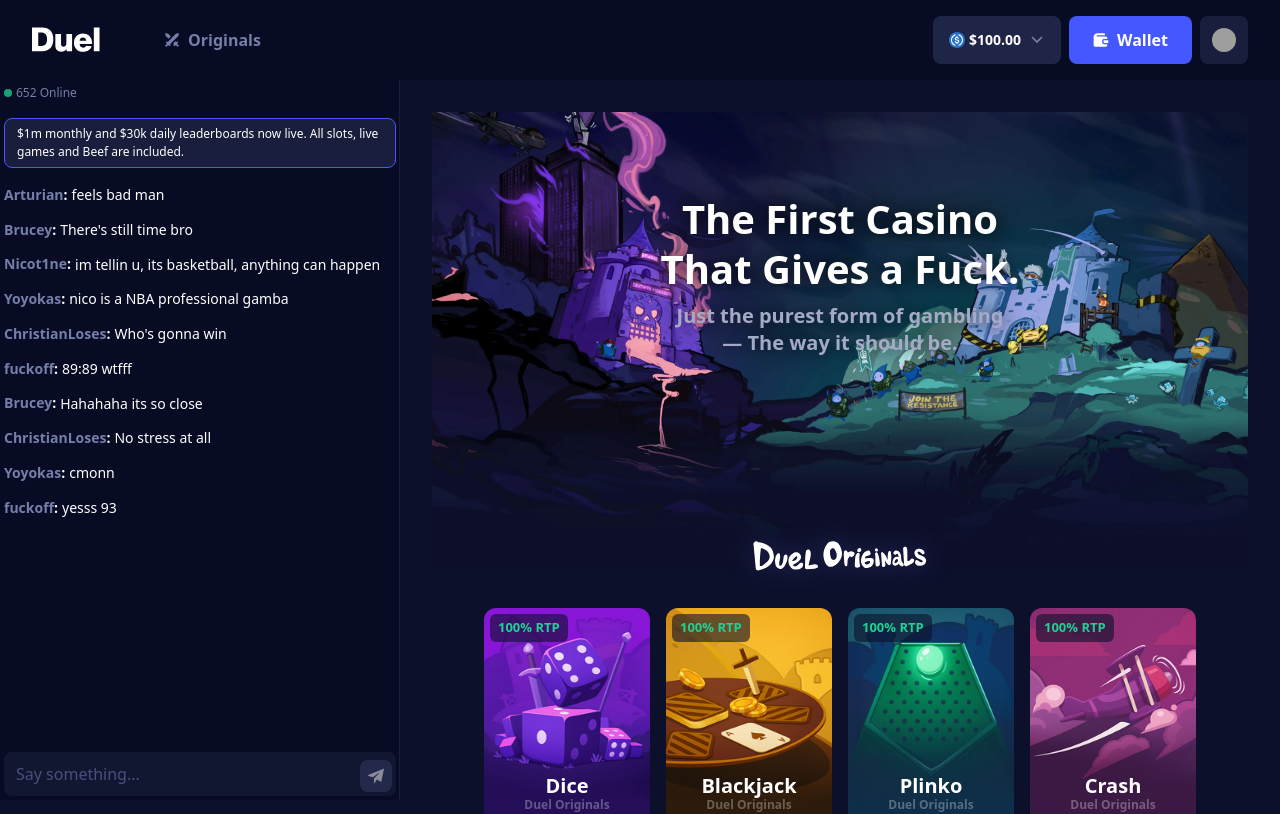
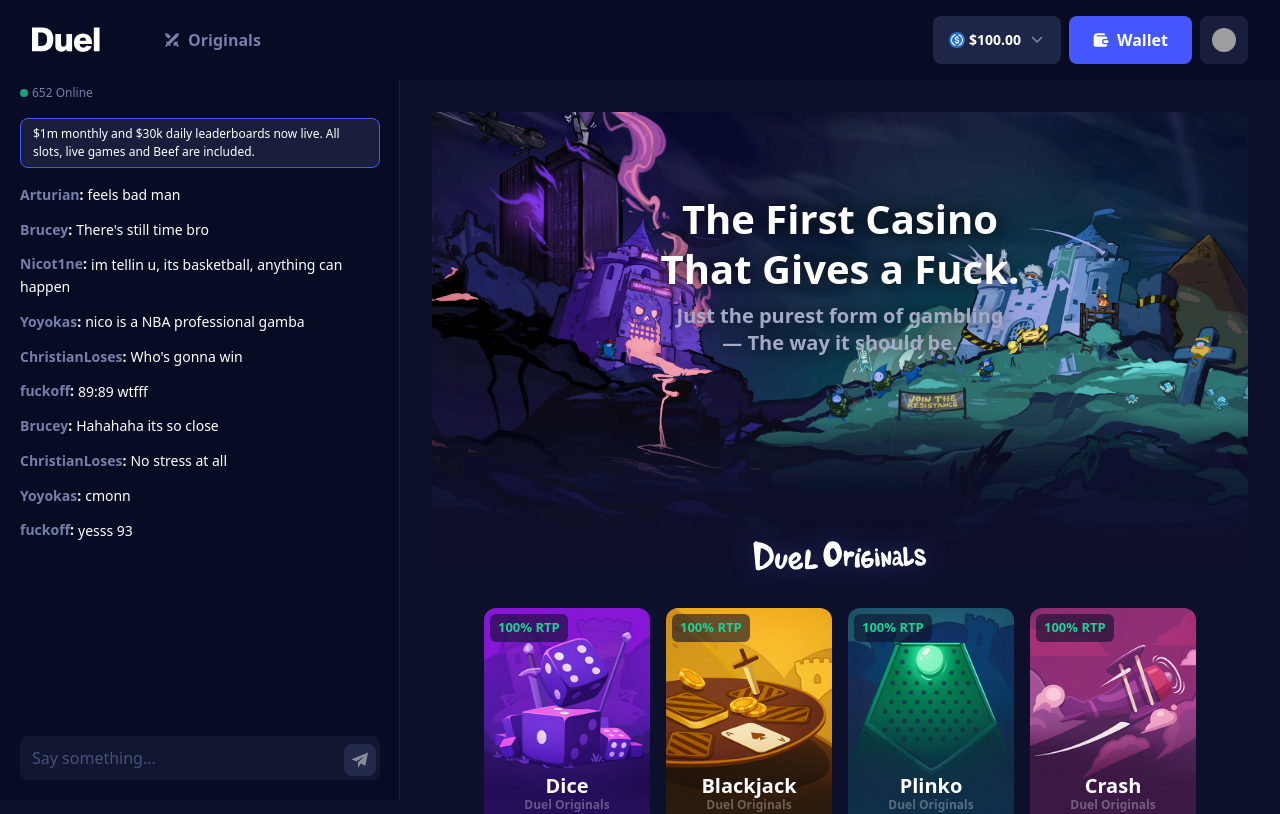
Before and after one commit to DotDebian/duelito, a Next.js app: page / in a window 1280 px wide. Shown: the top 814 px of the page. Built offline with nearby package versions, Linux system fonts and the light colour scheme; grey boxes are pictures that could not be loaded.

Commit message:
chore: mises à jour mineures sidebar et config

```diff
--- a/app/components/Sidebar.tsx
+++ b/app/components/Sidebar.tsx
@@ -44,7 +44,7 @@
         }`}
       >
         {/* Inner wrapper to maintain content width during animation */}
-        <div className="flex h-full w-[400px] flex-shrink-0 flex-col">
+        <div className="flex h-full w-[400px] flex-shrink-0 flex-col px-16 pb-16">
           {/* Top gradient (mobile) */}
           <div className="absolute top-0 z-10 h-[12px] w-full bg-gradient-to-t from-transparent to-dark-900 lg:hidden" />
 
--- a/next.config.ts
+++ b/next.config.ts
@@ -13,6 +13,11 @@
         hostname: 'duel.com',
         pathname: '/**',
       },
+      {
+        protocol: 'https',
+        hostname: 'i.pravatar.cc',
+        pathname: '/**',
+      },
     ],
   },
 };
```
Also changed, not shown: 4 other files (tests, documents, lock files or other folders).
